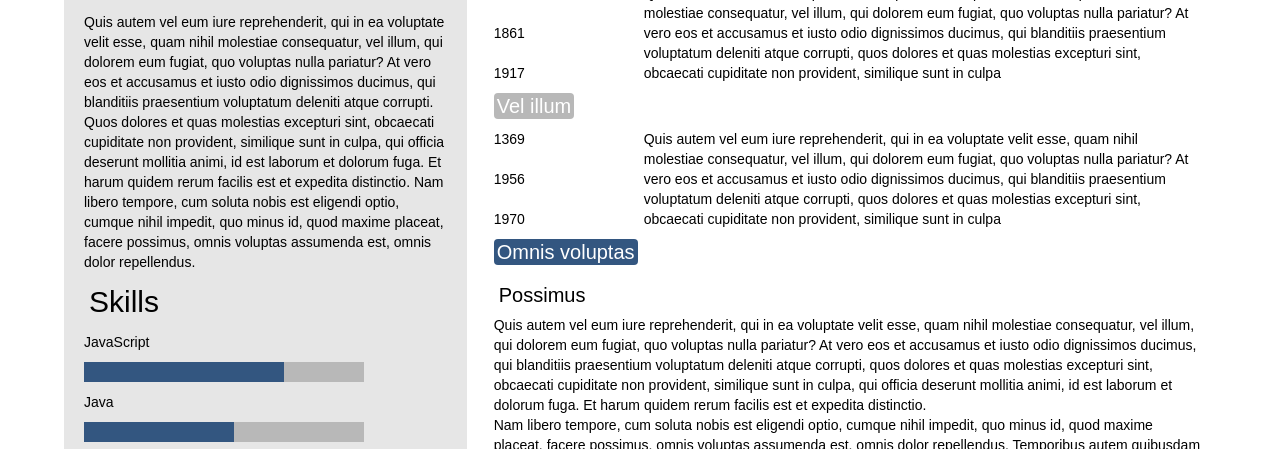
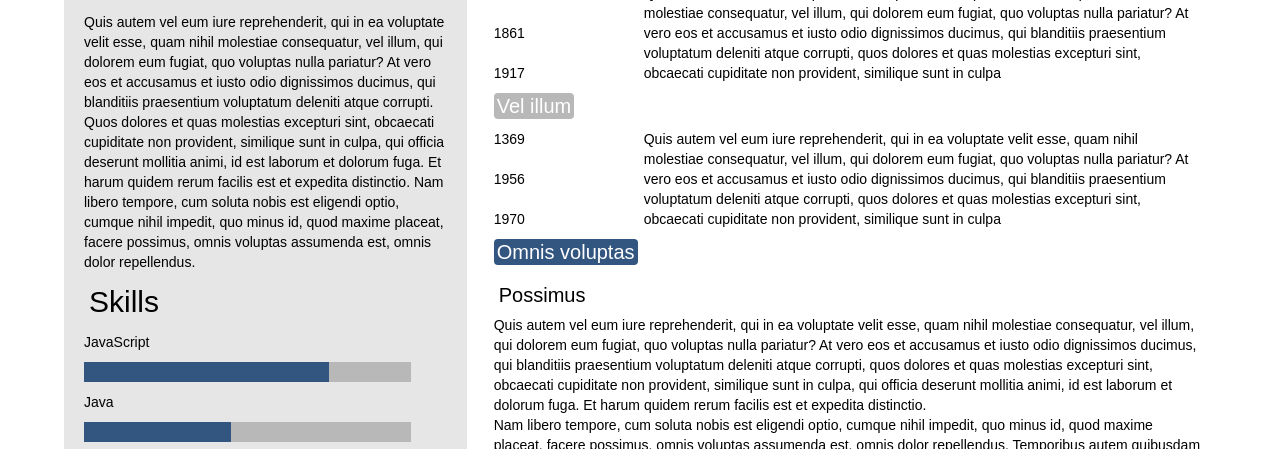
Before and after one commit to DmDayanaev/html-css, a plain HTML site: page index.html in a window 1280 px wide. Shown: the part 496-945 px from the top of the page. Drawn offline with Linux system fonts and the light colour scheme.

Commit message:
исправил диаграммы

```diff
--- a/style.css
+++ b/style.css
@@ -45,18 +45,18 @@
 	margin-bottom: 3px;
 }
 .left__chart {
-	width: 280px;
+	width: 90%;
 	height: 20px;
 	background-color: #b8b8b8;
 	margin: 10px 0px;
 }
 .left__chart--chart-in {
-	width: 200px;
+	width: 75%;
 	height: 20px;
 	background-color: #335680;
 }
 .left__chart--chart-in-1 {
-	width: 150px;
+	width: 45%;
 	height: 20px;
 	background-color: #335680;
 }
```
